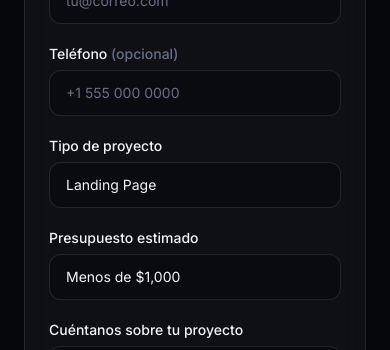
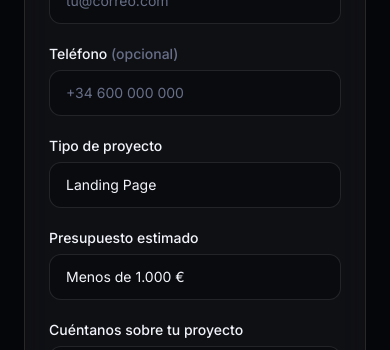
Before and after one commit to webcraftstudiosos/webcraftstudio, a Next.js app: page / in a window 390 px wide. Shown: the part 11459-11809 px from the top of the page. Built offline with nearby package versions, Linux system fonts and the light colour scheme.

Commit message:
Use Spanish phone format and euro budget ranges in contact form
Co-Authored-By: Claude Sonnet 5 <noreply@anthropic.com>

```diff
--- a/components/ContactForm.tsx
+++ b/components/ContactForm.tsx
@@ -179,7 +179,7 @@ export function ContactForm() {
                         value={values.phone}
                         onChange={(e) => update("phone", e.target.value)}
                         className={inputClasses}
-                        placeholder="+1 555 000 0000"
+                        placeholder="+34 600 000 000"
                       />
                     </div>
 
--- a/data/siteData.ts
+++ b/data/siteData.ts
@@ -326,9 +326,9 @@ export const footerLinks: NavLink[] = [
 ];
 
 export const budgetRanges = [
-  "Menos de $1,000",
-  "$1,000 - $3,000",
-  "$3,000 - $6,000",
-  "$6,000 - $12,000",
-  "Más de $12,000",
+  "Menos de 1.000 €",
+  "1.000 € - 3.000 €",
+  "3.000 € - 6.000 €",
+  "6.000 € - 12.000 €",
+  "Más de 12.000 €",
 ];
```
